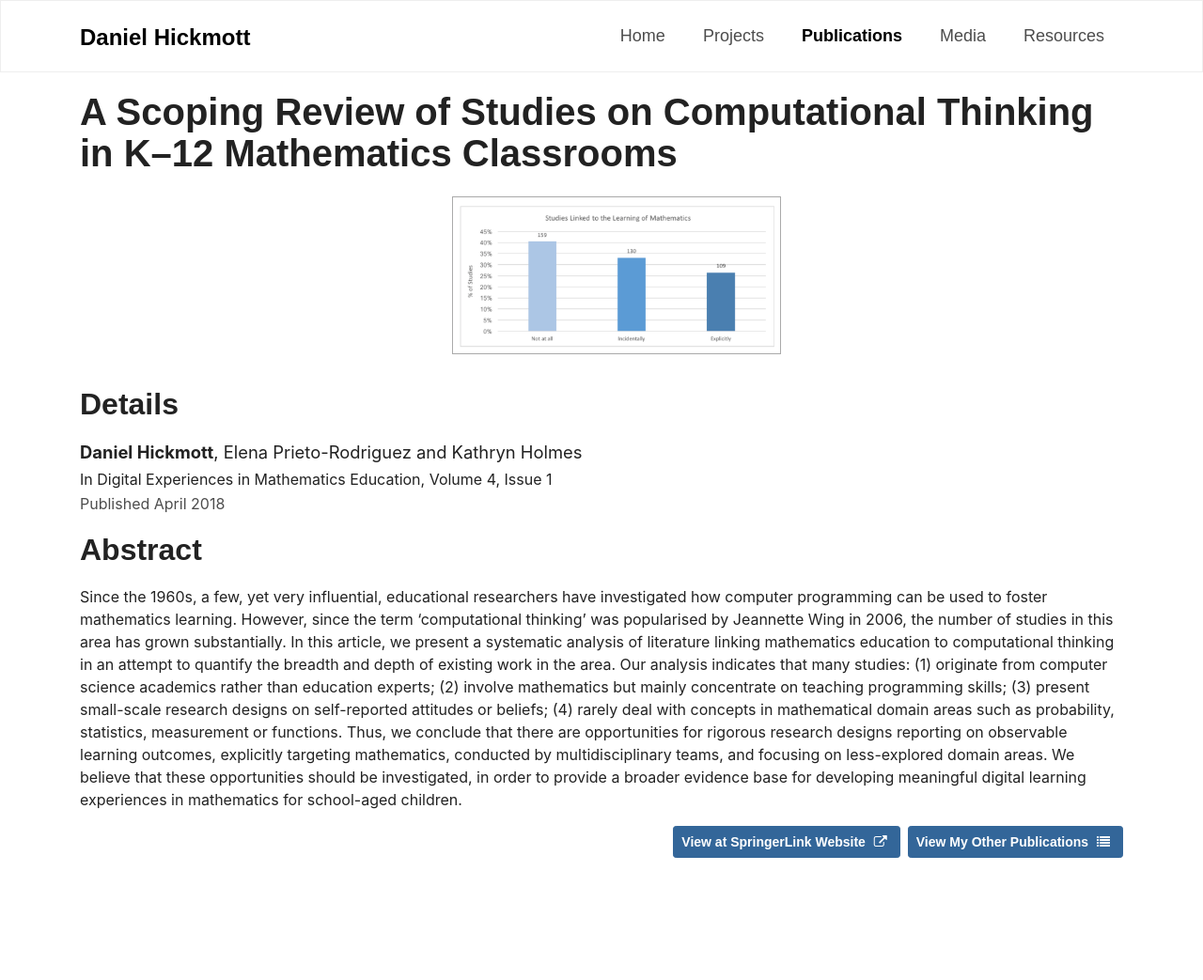
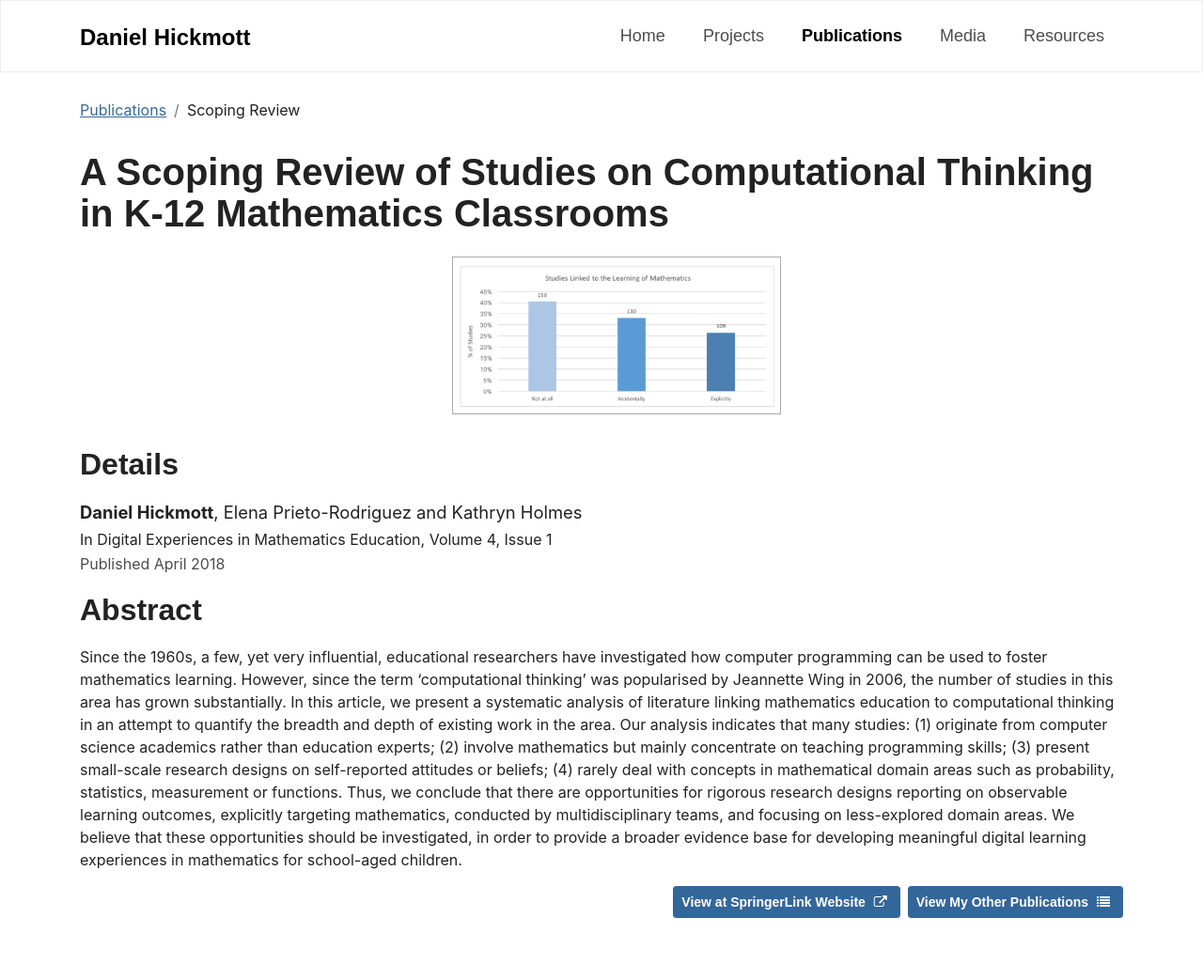
Before and after one commit to hckmd/hckmd.github.io, a Jekyll site: the page built from publications/scoping-review.md, in a window 1280 px wide. Shown: the whole page at 94% size. Built offline with Jekyll 4.4.1, drawn with Linux system fonts in a browser that asks for light colours; some web fonts are replaced; before the commit the page ends 979 px from its top, so only the background shows below that.

Commit message:
Adds breadcrumbs to selected publications pages

```diff
--- a/publications/scoping-review.md
+++ b/publications/scoping-review.md
@@ -3,8 +3,16 @@
 title: A Scoping Review of Studies on Computational Thinking in K–12 Mathematics Classrooms
 ---
 
+{% assign pub = site.data.publications.journal.first | where:"id", "scoping-review" | first %}
+
+<nav aria-label="breadcrumb">
+  <ol class="breadcrumb bg-transparent px-0 mb-1">
+    <li class="breadcrumb-item"><a href="{{ site.baseurl }}/publications/" class="site-link">Publications</a></li>
+    <li class="breadcrumb-item active text-dark" aria-current="page">{{ pub.shortTitle }}</li>
+  </ol>
+</nav>
+
 <div class="project-description">
-    {% assign pub = site.data.publications.journal.first | where:"id", "scoping-review" | first %}
     <h1>{{ pub.title }}</h1>
     <div class="row">
         <div class="col-md-4 offset-md-4">
```
Also changed, not shown: _data/publications/conference/co-author.csv (+4 -4 lines), _data/publications/journal/first.csv (+3 -3 lines), publications/assessing-tpd.md (+9 -1 lines), publications/serious-game-analytics.md (+10 -1 lines).
